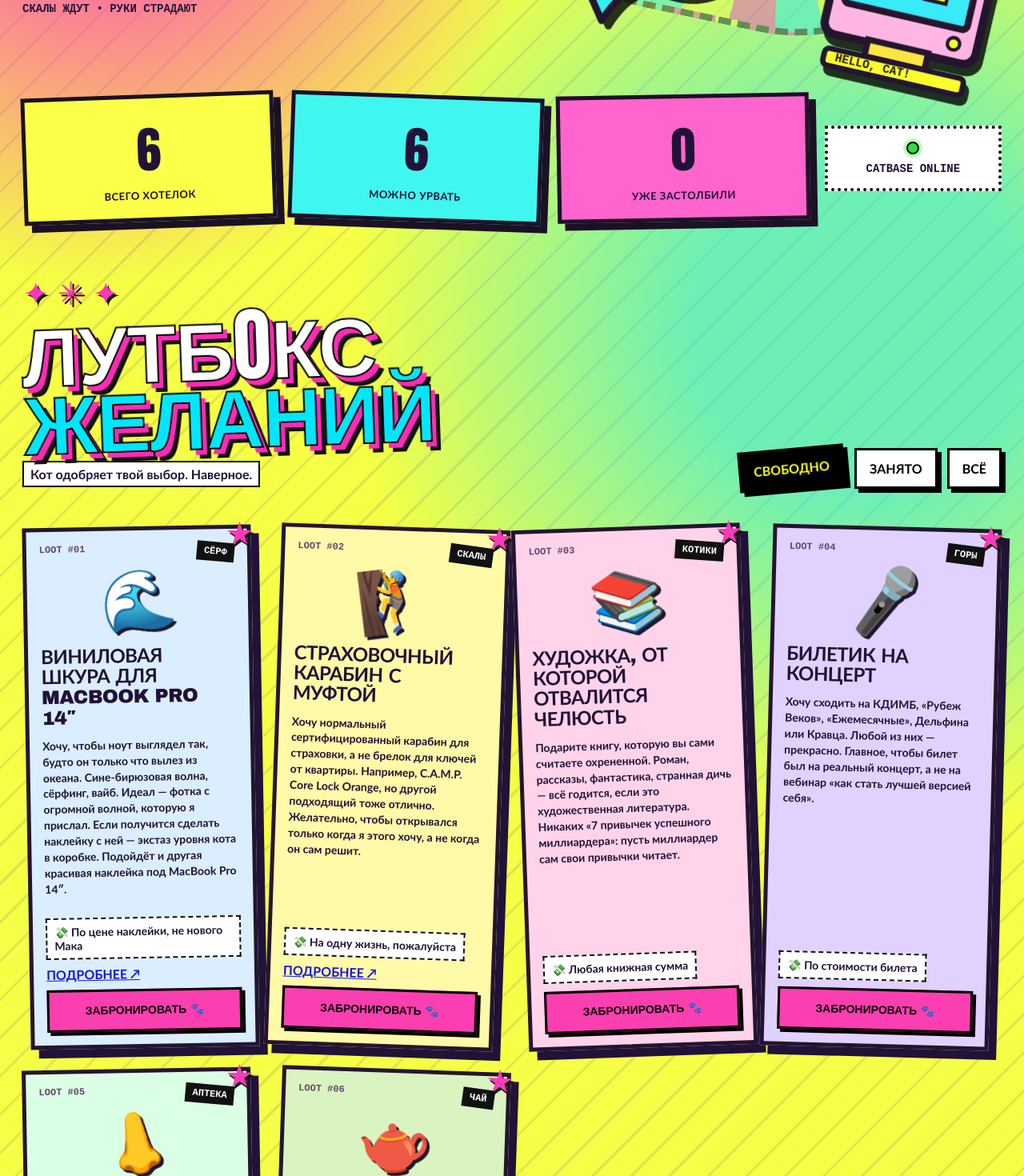
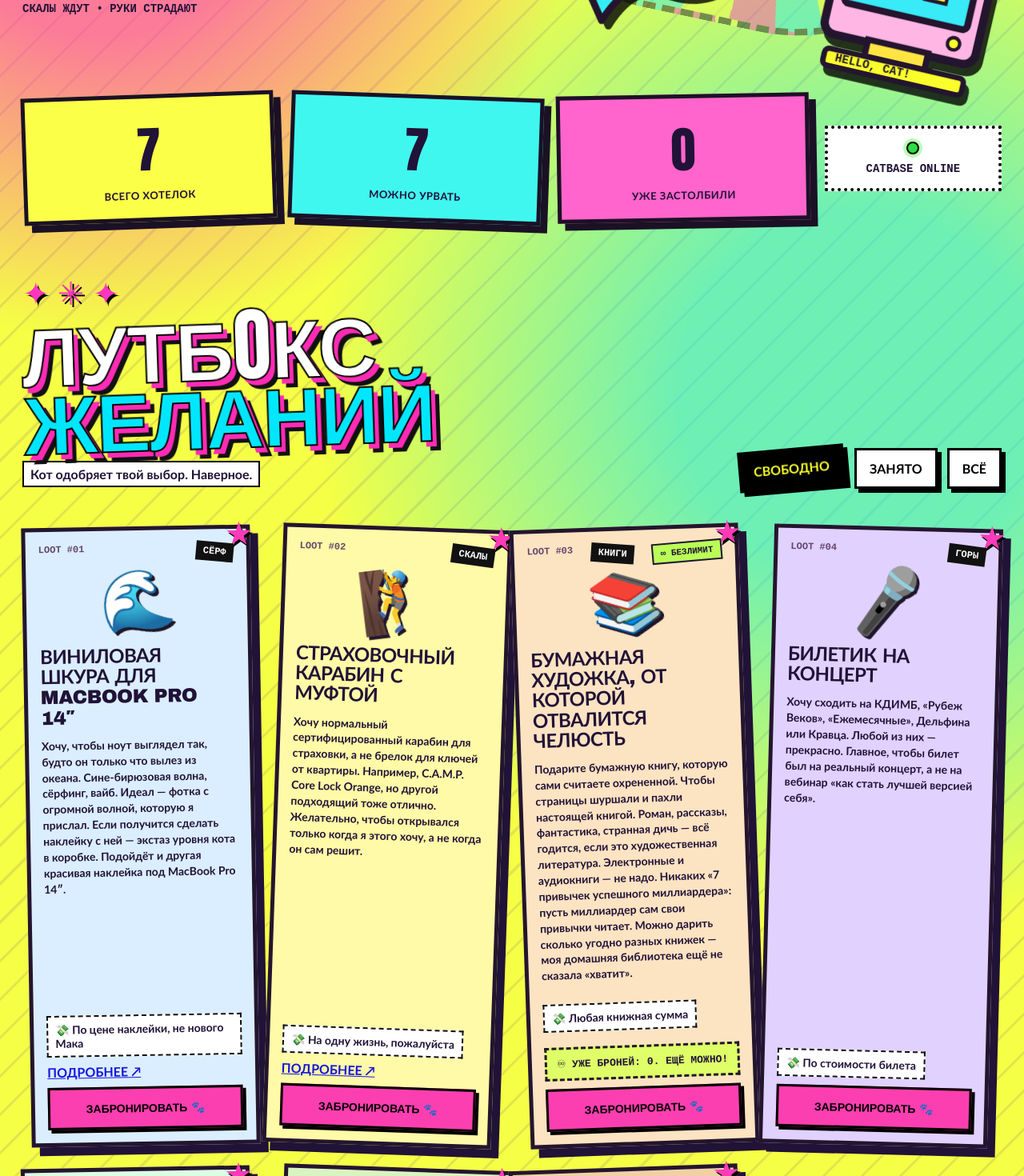
Before and after one commit to raphickie/wishlist, a React (Vite) app: page / in a window 1280 px wide. Shown: the part 580-2050 px from the top of the page at 80% size. Built offline with nearby package versions, Linux system fonts and the light colour scheme; no server answers; the database is empty.

Commit message:
feat: unlimited guest reservations for tea, nuts, and paper books

```diff
--- a/src/App.tsx
+++ b/src/App.tsx
@@ -1,6 +1,8 @@
 import { useEffect, useMemo, useState } from 'react';
-import { bookGift, cancelBooking, firebaseEnabled, getMyUid, watchReservations, type Reservation } from './firebase';
+import { bookGift, bookRepeatGift, cancelBooking, cancelRepeatBooking, firebaseEnabled, getMyUid, watchRepeatReservations, watchReservations, type Reservation } from './firebase';
 import { gifts } from './gifts';
+
+const repeatableGiftIds = gifts.filter((gift) => gift.repeatable).map((gift) => gift.id);
 
 type Filter = 'all' | 'free' | 'booked';
 type Status = 'demo' | 'loading' | 'ready' | 'error';
@@ -17,6 +19,9 @@ export default function App() {
   const [filter, setFilter] = useState<Filter>('free');
   const [status, setStatus] = useState<Status>(firebaseEnabled ? 'loading' : 'demo');
   const [reservations, setReservations] = useState<Map<string, Reservation>>(new Map());
+  const [repeatReservations, setRepeatReservations] = useState<Map<string, Map<string, Reservation>>>(new Map());
+  const [repeatLoaded, setRepeatLoaded] = useState<Set<string>>(new Set());
+  const [repeatError, setRepeatError] = useState('');
   const [myUid, setMyUid] = useState('');
   const [pendingId, setPendingId] = useState<string | null>(null);
   const [message, setMessage] = useState('');
@@ -47,23 +52,44 @@ export default function App() {
     return () => window.clearInterval(timer);
   }, []);
 
-  const reservedCount = gifts.filter((gift) => reservations.has(gift.id)).length;
-  const availableCount = gifts.length - reservedCount;
+  useEffect(() => {
+    if (!firebaseEnabled) return;
+    return watchRepeatReservations(
+      repeatableGiftIds,
+      (giftId, entries) => {
+        setRepeatReservations((previous) => new Map(previous).set(giftId, entries));
+        setRepeatLoaded((previous) => new Set(previous).add(giftId));
+      },
+      (giftId, error) => {
+        setRepeatError(`Не удалось получить брони для ${giftId}: ${error}. Опубликуйте новые Firestore Rules.`);
+      },
+    );
+  }, []);
+
+  const repeatReady = repeatLoaded.size === repeatableGiftIds.length && !repeatError;
+
+  // A repeatable gift never becomes unavailable, even when booked.
+  const availableCount = gifts.filter((gift) => gift.repeatable || !reservations.has(gift.id)).length;
+  const reservedCount = gifts.reduce((total, gift) => {
+    if (!gift.repeatable) return total + Number(reservations.has(gift.id));
+    return total + Number(reservations.has(gift.id)) + (repeatReservations.get(gift.id)?.size ?? 0);
+  }, 0);
 
   const visibleGifts = useMemo(() => {
     return gifts.filter((gift) => {
-      if (filter === 'free') return !reservations.has(gift.id);
-      if (filter === 'booked') return reservations.has(gift.id);
+      const hasAnyBooking = reservations.has(gift.id) || (repeatReservations.get(gift.id)?.size ?? 0) > 0;
+      if (filter === 'free') return Boolean(gift.repeatable) || !hasAnyBooking;
+      if (filter === 'booked') return hasAnyBooking;
       return true;
     });
-  }, [filter, reservations]);
+  }, [filter, reservations, repeatReservations]);
 
-  async function reserve(id: string) {
+  async function reserve(id: string, repeatable = false) {
     if (status !== 'ready' || pendingId) return;
     setPendingId(id);
     setMessage('');
     try {
-      const uid = await bookGift(id);
+      const uid = repeatable ? await bookRepeatGift(id) : await bookGift(id);
       setMyUid(uid);
       setMessage('МЯУ! Подарок забронирован. Остальным — лапки 🐈');
     } catch (error) {
@@ -73,13 +99,18 @@ export default function App() {
     }
   }
 
-  async function unreserve(id: string, uid: string) {
+  async function unreserve(id: string, uid: string, repeatable = false, legacy = false) {
     if (status !== 'ready' || pendingId) return;
     setPendingId(id);
     setMessage('');
     try {
-      await cancelBooking(id, uid);
-      setMessage('Подарок снова свободен. Кот доволен.');
+      if (repeatable && !legacy) {
+        await cancelRepeatBooking(id);
+        setMessage('Твоя бронь снята. Другие поклонники чая, орехов и книг не пострадали.');
+      } else {
+        await cancelBooking(id, uid);
+        setMessage('Подарок снова свободен. Кот доволен.');
+      }
     } catch (error) {
       setMessage(error instanceof Error ? error.message : 'Не удалось снять бронь');
     } finally {
@@ -137,6 +168,8 @@ export default function App() {
         </div>
       )}
 
+      {repeatError && <div className="system-note" role="alert">🙀 {repeatError}</div>}
+
       {message && <div className="toast-message" role="status">{message}</div>}
 
       <main>
@@ -158,13 +191,18 @@ export default function App() {
             const reservation = reservations.get(gift.id);
             const isBooked = Boolean(reservation);
             const isMine = Boolean(reservation && myUid && reservation.uid === myUid);
-            const disabled = pendingId !== null || status !== 'ready';
+            const repeatGuests = repeatReservations.get(gift.id);
+            const repeatCount = (repeatGuests?.size ?? 0) + Number(isBooked);
+            const repeatBookedByMe = Boolean(myUid && repeatGuests?.has(myUid));
+            const repeatAlreadyMine = isMine || repeatBookedByMe;
+            const disabled = pendingId !== null || status !== 'ready' || (Boolean(gift.repeatable) && !repeatReady);
 
             return (
               <article className={`gift-card theme-${gift.category} ${isBooked ? 'gift-taken' : ''}`} key={gift.id}>
                 <div className="gift-topline">
                   <span className="gift-serial">LOOT #{String(index + 1).padStart(2, '0')}</span>
                   <span className="gift-category">{gift.category.toUpperCase()}</span>
+                  {gift.repeatable && <span className="repeat-badge">∞ БЕЗЛИМИТ</span>}
                 </div>
                 {gift.image ? (
                   <div className="gift-photo-wrap">
@@ -180,7 +218,25 @@ export default function App() {
                   {gift.budget && <span className="budget">💸 {gift.budget}</span>}
                   {gift.link && <a href={gift.link} target="_blank" rel="noopener noreferrer">ПОДРОБНЕЕ ↗</a>}
                 </div>
-                {isBooked ? (
+                {gift.repeatable ? (
+                  <div className="reservation-footer">
+                    <div className="repeat-stamp">♾ УЖЕ БРОНЕЙ: {repeatCount}. ЕЩЁ МОЖНО!</div>
+                    {!repeatReady && <small className="repeat-hint">{repeatError ? 'Нужны обновлённые правила Firestore.' : 'Загружаем счётчик…'}</small>}
+                    {repeatAlreadyMine ? (
+                      <button
+                        className="cancel-button"
+                        disabled={disabled}
+                        onClick={() => unreserve(gift.id, reservation?.uid ?? myUid, true, isMine)}
+                      >
+                        {pendingId === gift.id ? 'ОТМЕНЯЕМ…' : 'ЭТО МОЯ БРОНЬ — ОТМЕНИТЬ'}
+                      </button>
+                    ) : (
+                      <button className="book-button" disabled={disabled} onClick={() => reserve(gift.id, true)}>
+                        {pendingId === gift.id ? 'КОТ ДУМАЕТ…' : repeatReady ? 'ЗАБРОНИРОВАТЬ 🐾' : 'ЖДЁМ CATBASE…'}
+                      </button>
+                    )}
+                  </div>
+                ) : isBooked ? (
                   <div className="reservation-footer">
                     <div className="reserved-stamp">⛔ УЖЕ ЗАБРОНИРОВАНО</div>
                     {isMine ? (
--- a/src/firebase.ts
+++ b/src/firebase.ts
@@ -101,3 +101,51 @@ export async function cancelBooking(giftId: string, ownerUid: string): Promise<v
   if (user.uid !== ownerUid) throw new Error('Чужую бронь отменить нельзя');
   await deleteDoc(doc(db, 'reservations', giftId));
 }
+
+// For a repeatable gift each anonymous guest has their own document.
+// This allows an unlimited number of different guests without changing the
+// exclusive-booking model of all other gifts.
+export function watchRepeatReservations(
+  giftIds: string[],
+  onChange: (giftId: string, entries: Map<string, Reservation>) => void,
+  onError: (giftId: string, message: string) => void,
+): () => void {
+  if (!db) return () => undefined;
+
+  const unsubscribers = giftIds.map((giftId) =>
+    onSnapshot(
+      collection(db, 'repeatReservations', giftId, 'guests'),
+      (snapshot) => {
+        const entries = new Map<string, Reservation>();
+        snapshot.forEach((record) => entries.set(record.id, record.data() as Reservation));
+        onChange(giftId, entries);
+      },
+      (error) => onError(giftId, error.message),
+    ),
+  );
+
+  return () => unsubscribers.forEach((unsubscribe) => unsubscribe());
+}
+
+export async function bookRepeatGift(giftId: string): Promise<string> {
+  if (!db) throw new Error('Firebase ещё не настроен');
+  const user = await signedInUser();
+  const ref = doc(db, 'repeatReservations', giftId, 'guests', user.uid);
+
+  await runTransaction(db, async (transaction) => {
+    const existing = await transaction.get(ref);
+    if (existing.exists()) throw new Error('Этот подарок уже забронирован тобой 🐾');
+    transaction.set(ref, {
+      uid: user.uid,
+      createdAt: serverTimestamp(),
+    });
+  });
+
+  return user.uid;
+}
+
+export async function cancelRepeatBooking(giftId: string): Promise<void> {
+  if (!db) throw new Error('Firebase ещё не настроен');
+  const user = await signedInUser();
+  await deleteDoc(doc(db, 'repeatReservations', giftId, 'guests', user.uid));
+}
--- a/src/gifts.ts
+++ b/src/gifts.ts
@@ -3,11 +3,12 @@ export type Gift = {
   name: string;
   emoji: string;
   budget: string;
-  category: 'скалы' | 'кайт' | 'сёрф' | 'компы' | 'котики' | 'горы' | 'аптека' | 'чай';
+  category: 'скалы' | 'кайт' | 'сёрф' | 'компы' | 'котики' | 'горы' | 'аптека' | 'чай' | 'орехи' | 'книги';
   description: string;
   link?: string;
   image?: string;
   imageAlt?: string;
+  repeatable?: boolean;
 };
 
 export const gifts: Gift[] = [
@@ -31,11 +32,12 @@ export const gifts: Gift[] = [
   },
   {
     id: 'amazing-fiction-book',
-    name: 'Художка, от которой отвалится челюсть',
+    name: 'Бумажная художка, от которой отвалится челюсть',
     emoji: '📚',
     budget: 'Любая книжная сумма',
-    category: 'котики',
-    description: 'Подарите книгу, которую вы сами считаете охрененной. Роман, рассказы, фантастика, странная дичь — всё годится, если это художественная литература. Никаких «7 привычек успешного миллиардера»: пусть миллиардер сам свои привычки читает.',
+    category: 'книги',
+    repeatable: true,
+    description: 'Подарите бумажную книгу, которую сами считаете охрененной. Чтобы страницы шуршали и пахли настоящей книгой. Роман, рассказы, фантастика, странная дичь — всё годится, если это художественная литература. Электронные и аудиокниги — не надо. Никаких «7 привычек успешного миллиардера»: пусть миллиардер сам свои привычки читает. Можно дарить сколько угодно разных книжек — моя домашняя библиотека ещё не сказала «хватит».',
   },
   {
     id: 'concert-ticket',
@@ -60,6 +62,17 @@ export const gifts: Gift[] = [
     emoji: '🫖',
     budget: 'Сколько душа пожелает (и пакет выдержит)',
     category: 'чай',
+    repeatable: true,
     description: 'Я пью чай как будто пытаюсь осушить мировой океан, но кипятком. Чёрный, зелёный, мате, матча — всё уходит в меня с благодарностью. Особенно люблю южнофуцзянские улуны, но это не ТЗ на чайный тендер: любой чай — восторг. Дарите сколько захотите, я всё выпью. Когда-нибудь. Наверное.',
   },
+  {
+    id: 'nuts-any-kind',
+    name: 'ОРЕХОВЫЙ ФОНД НАЦИОНАЛЬНОГО БЛАГОСОСТОЯНИЯ',
+    emoji: '🥜',
+    budget: 'Любое количество. Прям безлимитное ореховое безобразие',
+    category: 'орехи',
+    repeatable: true,
+    description: 'Фундук, кешью, пекан — потрясающе. Пекан вообще ореховый император, поклоняюсь ему стоя. Кедровые орешки, семечки и любая другая хрустящая братва — тоже огонь. В идеале Фундучок.рф, но магазин выбирай какой душе угодно. Только не макадамию: сладко-сиропный развод, а не ореховое счастье. И не орехи в йогуртовой глазури — я сожру их за день, даже познакомиться не успеем. Дарите сколько хотите, вы не представляете масштаб моей ореховой пропасти.',
+    link: 'https://фундучок.рф/katalog-tovarov/orehi/',
+  },
 ];
--- a/src/styles.css
+++ b/src/styles.css
@@ -136,6 +136,7 @@ h1 span { color: var(--yellow); }
 .theme-горы { background: #e0d1ff; }
 .theme-аптека { background: #dbffe4; }
 .theme-чай { background: #d9f4c0; }
+.theme-орехи { background: #f1d0a5; }
 .gift-taken { background-image: repeating-linear-gradient(-35deg, transparent 0 18px, rgba(0,0,0,.045) 19px 29px); }
 .gift-topline { display: flex; justify-content: space-between; align-items: flex-start; gap: 6px; flex-wrap: wrap; }
 .gift-serial { font: 900 12px ui-monospace, monospace; color: #65466e; }
@@ -207,3 +208,8 @@ footer { margin: 30px 0 40px; background: #101014; color: #c8ff56; border: 5px r
 .gift-photo-wrap { position: relative; margin: 14px 0 18px; transform: rotate(-3deg); }
 .gift-photo { display: block; width: 100%; height: 165px; object-fit: cover; object-position: 50% 50%; border: 4px solid #211237; box-shadow: 5px 6px 0 #211237; }
 .photo-stamp { position: absolute; right: -8px; bottom: -12px; max-width: 88%; background: #faff36; border: 2px solid #211237; box-shadow: 3px 3px 0 #211237; padding: 5px 7px; font: 900 10px/1.1 ui-monospace, monospace; transform: rotate(5deg); text-align: center; }
+
+/* Repeatable gifts stay bookable even when other guests have reserved them. */
+.repeat-badge { display: inline-block; background: #baff57; color: #211237; border: 2px solid #211237; padding: 5px 9px; font: 900 11px ui-monospace, monospace; transform: rotate(-3deg); }
+.repeat-stamp { background: #dfff69; border: 3px dashed #24152e; padding: 10px; font: 900 13px ui-monospace, monospace; text-align: center; margin-bottom: 10px; }
+.repeat-hint { display: block; font-weight: 800; margin: 8px 0; font-size: 12px; }
```
Also changed, not shown: 2 other files (tests, documents, lock files or other folders).
